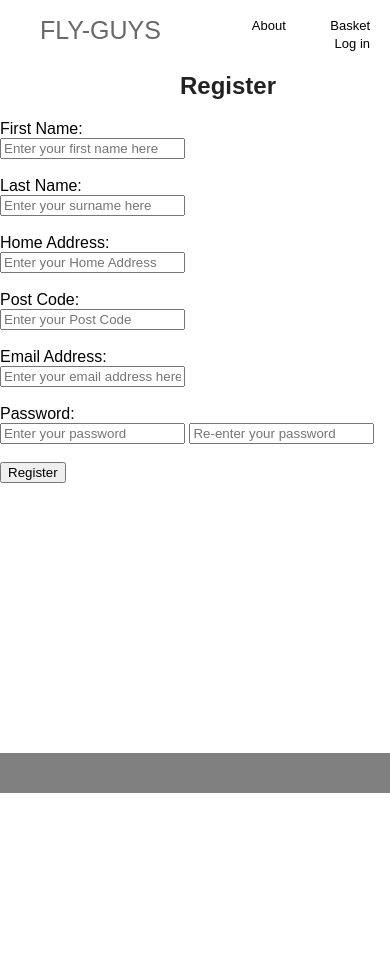
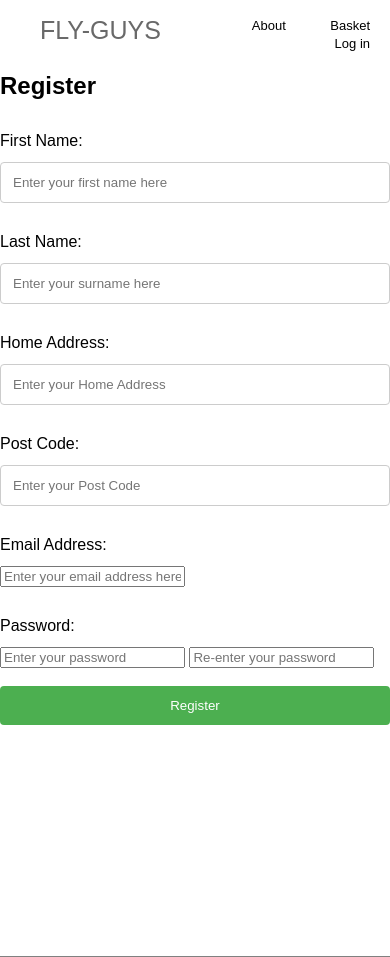
Before and after one commit to DemboJeremias/flightby2, a PHP site: page /register.php in a window 390 px wide. Shown: the top 957 px of the page. Before the commit the page ends 793 px from the top, so only its background shows below. Run offline with PHP 8.4, Linux system fonts and the light colour scheme; some libraries are stand-ins or nearby versions.

Commit message:
responsive

```diff
--- a/style/style.css
+++ b/style/style.css
@@ -16,7 +16,10 @@
 
 
 }
-#map { height:20%;
+#map {
+
+
+    height:100%;
     padding: 0 20px 0 20px;}
 
 .nav > li {
@@ -53,18 +56,7 @@
     height: 276px;
 
 }
-#flight-from{
-    width:15%;
-height: 25px;
-    padding-right: 20px;
-    padding-bottom: -25px;
-    margin-bottom: -30px;
-}
-#flight-to{
-    width: 15%;
-height: 25px;
 
-}
 .booking{
     border-radius: 2px;
     background-color: rgba(223, 216, 217, 0.38);
@@ -74,42 +66,82 @@
     margin-right: 530px;
     border: 4px solid rgba(105, 105, 105, 0.04);
 }
-.DepLabel{
-    padding-left: 20px;
+@media screen and (max-width: 500px) {
+    .booking,.col-25, .col-75, input[type=submit]{
+        width: 100%;
+        margin-top: 0;
+    }
+}
+@media screen and (max-width: 800px) {
+    .booking,.col-25, .col-75, input[type=submit]{
+        width: 100%;
+        margin-top: 0;
+    }
 }
 
-.DepDateLab{
-    color: #00582c;
 
-    padding-top: -30px;
+input[type=text], select, textarea{
+    width: 100%;
+    padding: 12px;
+    border: 1px solid #ccc;
+    border-radius: 4px;
+    box-sizing: border-box;
+    resize: vertical;
+}
 
 
-}
-.ArrivalDateLab{
-    color: #00582c;
+label {
+    padding: 12px 12px 12px 0;
+    display: inline-block;
 }
 
-#log{
-   padding-bottom: 500px;
+
+input[type=submit] {
+    background-color: #4CAF50;
+    color: white;
+    padding: 12px 20px;
+    border: none;
+    border-radius: 4px;
+    cursor: pointer;
+    float: right;
+}
 
 
+.container {
+    border-radius: 5px;
+    background-color: #f2f2f2;
+    padding: 20px;
 }
-#title{
-    padding-left: 180px;
-    color: rgba(7, 7, 7, 0.89);
 
 
+.col-25 {
+    float: left;
+    width: 25%;
+    margin-top: 6px;
 }
-#search{
-    background-color: rgb(53, 169, 72);
-    color: white;
-    padding: 7px 30px 7px 30px;
-    border: none;
-    border-radius: 25px;
-    cursor: pointer;
-    margin-left: 170px;
-    margin-top: 13px;
+
+
+.col-75 {
+    float: left;
+    width: 75%;
+    margin-top: 6px;
 }
+
+
+.row:after {
+    content: "";
+    display: table;
+    clear: both;
+}
+
+
+@media screen and (max-width: 900px) {
+    .booking,.col-25, .col-75, input[type=submit] {
+        width: 100%;
+        margin-top: 0;
+    }
+}
+
 
 .footer{
     background-color: grey;
```
Also changed, not shown: index.php (+33 -20 lines).
